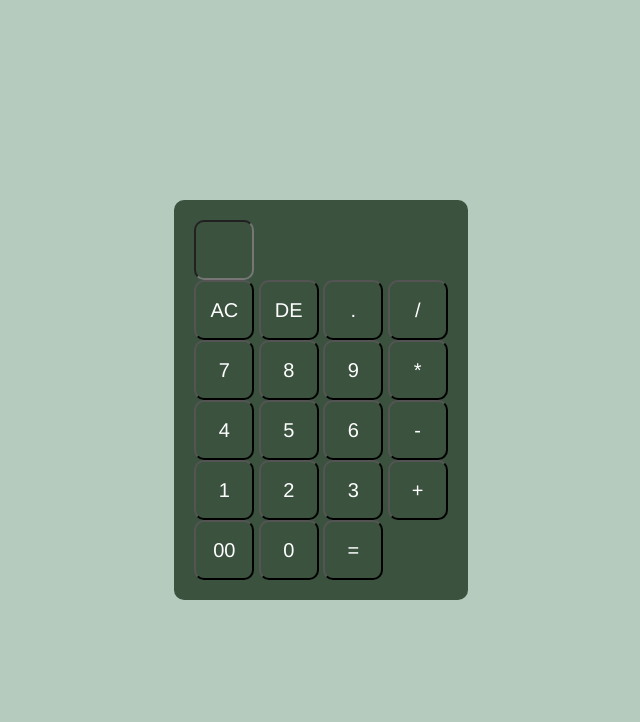
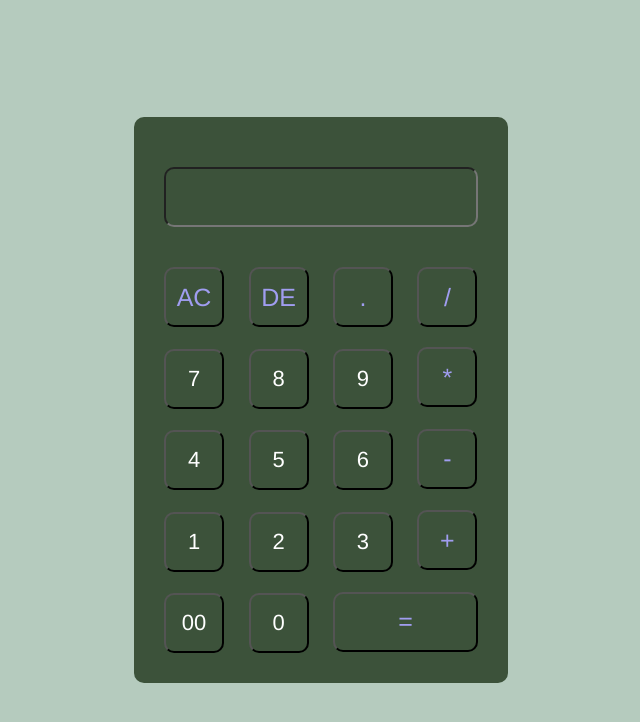
Before and after one commit to hudasudi/Calculator, a plain HTML site: page cal.html in a window 1280 px wide. Shown: the whole page, without its empty margins (319-959 px from the left). Drawn offline with Linux system fonts and the light colour scheme.

Commit message:
the actual calculation left

```diff
--- a/cal.html
+++ b/cal.html
@@ -9,37 +9,37 @@
     <div class="container">
       <div class="calculator">
         <form>
-          <div>
+          <div class="display">
             <input type="text" name="display">
           </div>
           <div>
-            <input type="button" value="AC">
-            <input type="button" value="DE">
-            <input type="button" value=".">
-            <input type="button" value="/">
+            <input type="button" value="AC" class="operator">
+            <input type="button" value="DE" class="operator">
+            <input type="button" value="." class="operator">
+            <input type="button" value="/" class="operator">
           </div>
           <div>
             <input type="button" value="7">
             <input type="button" value="8">
             <input type="button" value="9">
-            <input type="button" value="*">
+            <input type="button" value="*" class="operator">
           </div>
           <div>
             <input type="button" value="4">
             <input type="button" value="5">
             <input type="button" value="6">
-            <input type="button" value="-">
+            <input type="button" value="-" class="operator">
           </div>
           <div>
             <input type="button" value="1">
             <input type="button" value="2">
             <input type="button" value="3">
-            <input type="button" value="+">
+            <input type="button" value="+" class="operator">
           </div>
           <div>
             <input type="button" value="00">
             <input type="button" value="0">
-            <input type="button" value="=">
+            <input type="button" value="=" class="eq operator">
           </div>
         </form>
       </div>
--- a/style.css
+++ b/style.css
@@ -14,7 +14,7 @@
   justify-content: center;
 }
 .calculator{
-  background: #3a523e;
+  background: #3c523a;
   padding: 20px;
   border-radius: 10px;
 }
@@ -25,5 +25,25 @@
   box-shadow: -8px -8px 15px rgba(255, 255, 255,0.1) 5px 5px 15px rgba(0,0,0,0.2);
   background: transparent;
   color: #fff;
-  font-size: 20px;
+  font-size: 22px;
+  cursor: pointer;
+  margin: 10px;
 }
+form .display{
+  display: flex;
+  justify-content: flex-end;
+  margin: 20px 0;
+}
+form .display input{
+  text-align: right;
+  flex: 1;
+  font-size: 45px;
+  box-shadow: none;
+}
+ form input.eq{
+  width: 145px;
+}
+ form input.operator{
+  color: rgb(160, 157, 240);
+  font-size: 25px;
+}
```
